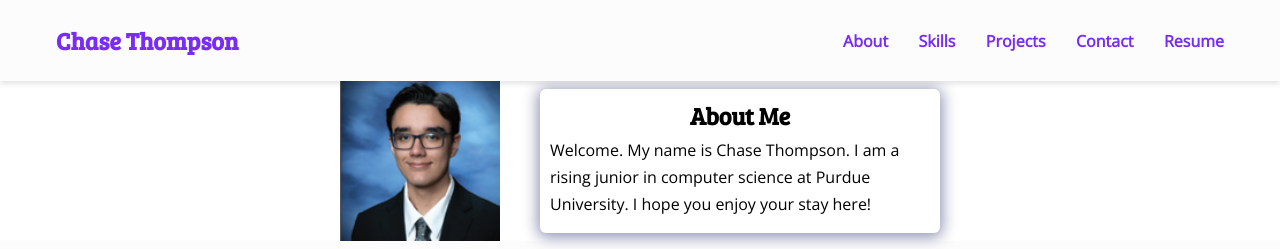
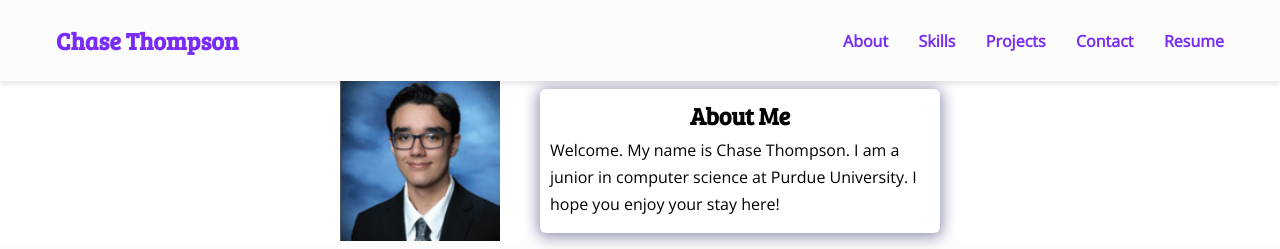
Before and after one commit to NebulaVGC/NebulaVGC.github.io, a plain HTML site: page index.html in a window 1280 px wide. Shown: the top 249 px of the page. Drawn offline with nearby package versions, Linux system fonts and the light colour scheme.

Commit message:
Update index.html

```diff
--- a/index.html
+++ b/index.html
@@ -85,7 +85,7 @@
             <div class="bio animate__animated animate__shakeX">
               <h2 class="bio-title">About Me</h2>
               <p class="bio-text">
-                Welcome. My name is Chase Thompson. I am a rising junior in computer science at Purdue University. I hope you enjoy your stay here!
+                Welcome. My name is Chase Thompson. I am a junior in computer science at Purdue University. I hope you enjoy your stay here!
               </p>
             </div>
       </section>
```
